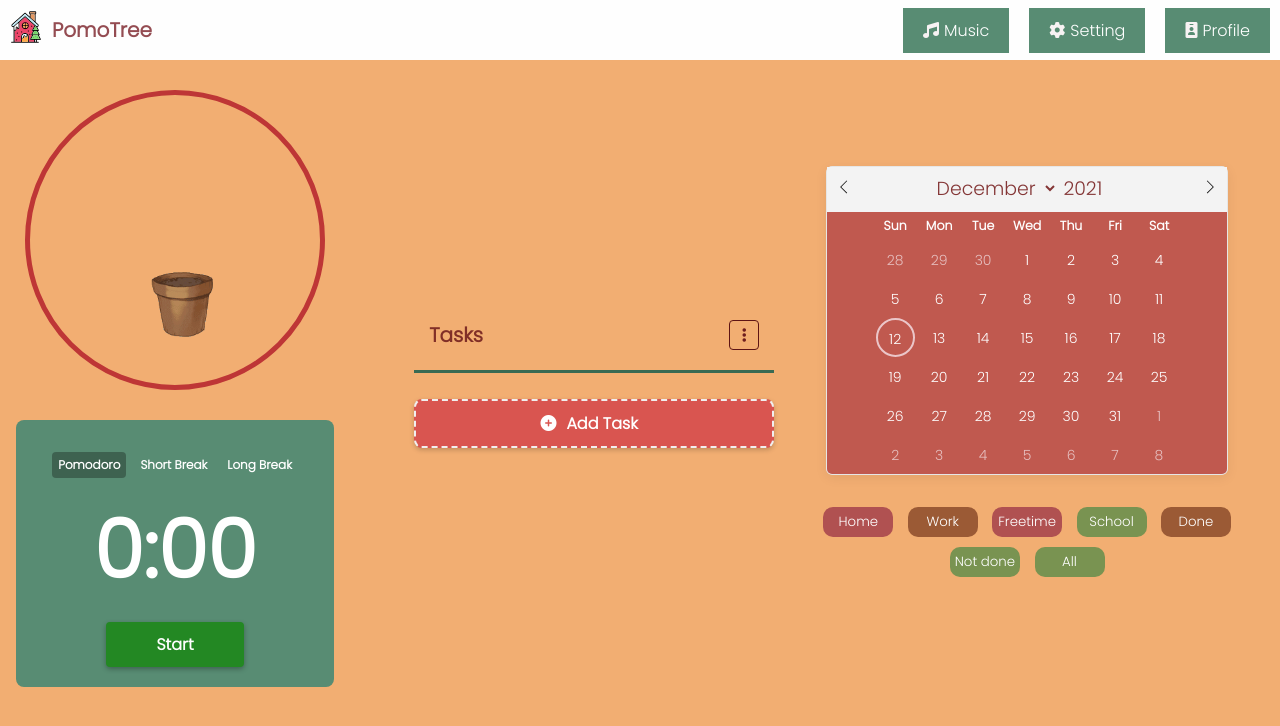
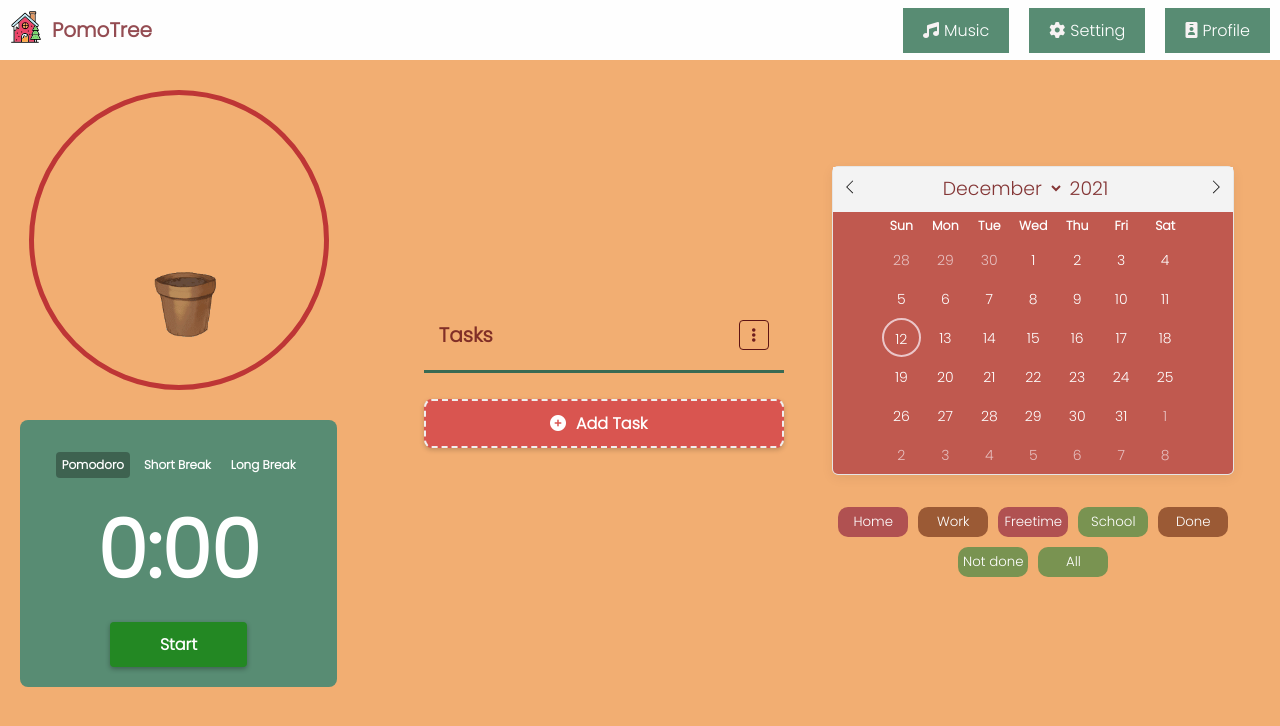
Before and after one commit to UyLeQuoc/PomoTree, a plain HTML site: page index.html in a window 1280 px wide. Drawn offline with nearby package versions, Linux system fonts and the light colour scheme; no server answers.

Commit message:
style .tags to be center

```diff
--- a/styles/index.css
+++ b/styles/index.css
@@ -679,7 +679,10 @@
 }
 
 /* style tags  */
-
+.filters .tags {
+  display: flex;
+  justify-content: center;
+}
 .filters .tags button {
   min-width: 70px;
 }
```
